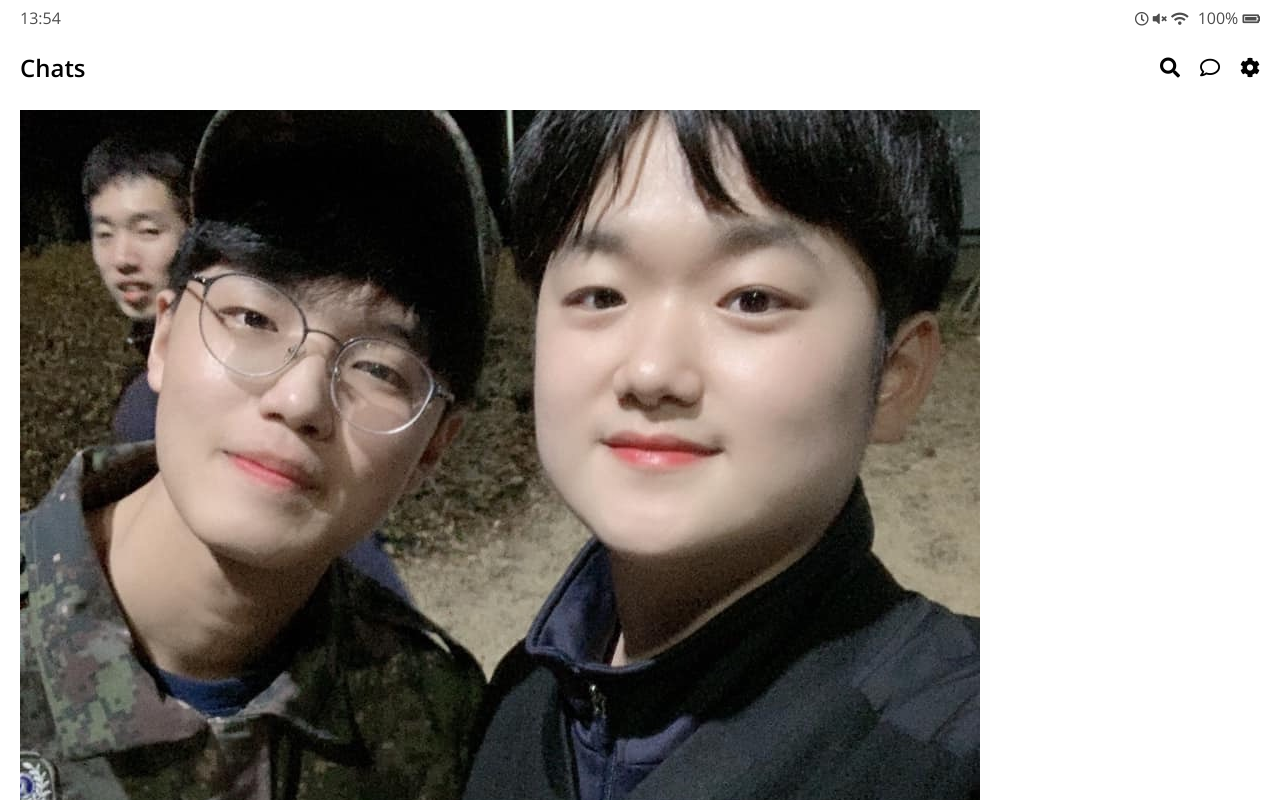
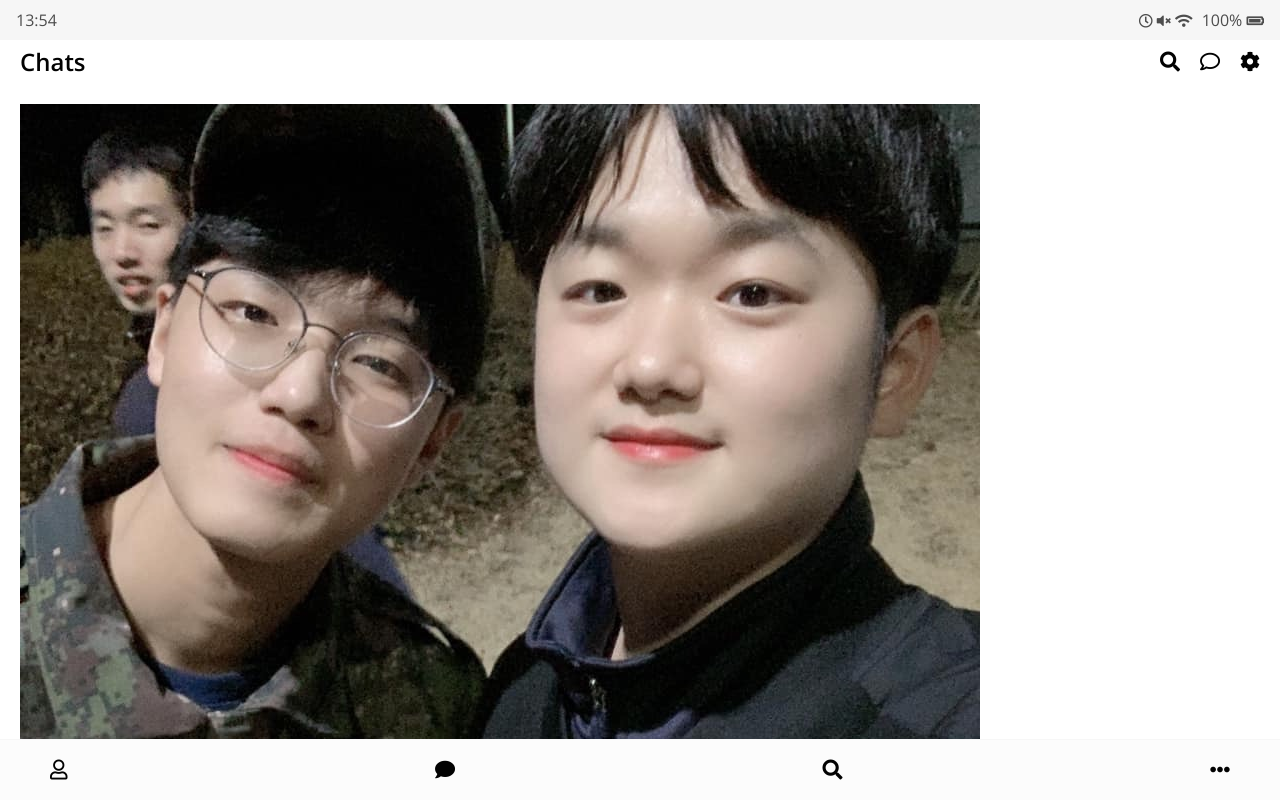
Before and after one commit to c01d-br0th3r/kakao-clone, a plain HTML site: page index.html in a window 1280 px wide. Shown: the top 800 px of the page. Drawn offline with nearby package versions, Linux system fonts and the light colour scheme.

Commit message:
Fixed status-bar

```diff
--- a/css/header.css
+++ b/css/header.css
@@ -3,6 +3,7 @@
   justify-content: space-between;
   margin-bottom: 30px;
   align-items: center;
+  padding-top: 40px;
 }
 
 .header .header__title {
--- /dev/null
+++ b/css/nav-bar.css
@@ -0,0 +1,18 @@
+.nav {
+  position: fixed;
+  width: 100%;
+  padding: 20px 50px;
+  left: 0;
+  bottom: 0;
+  background-color: #fcfcfc;
+  border-top: 1px solid #f7f7f7;
+}
+
+.nav .nav__list {
+  display: flex;
+  justify-content: space-between;
+}
+
+.nav i {
+  font-size: 20px;
+}
--- a/css/status-bar.css
+++ b/css/status-bar.css
@@ -1,8 +1,18 @@
 .status-bar {
+  position: fixed;
+  top: 0;
+  left: 0;
+  right: 0;
+
+  width: 100%;
+  height: 40px;
+  padding: 1rem;
   display: flex;
   justify-content: space-between;
+  align-items: center;
   margin-bottom: 30px;
   opacity: 0.7;
+  background-color: #f2f2f2;
 }
 
 .status-bar i {
--- a/css/style.css
+++ b/css/style.css
@@ -2,6 +2,11 @@
 @import "reset.css";
 @import "status-bar.css";
 @import "header.css";
+@import "nav-bar.css";
+
+* {
+  box-sizing: border-box;
+}
 
 body {
   background-color: white;
```
